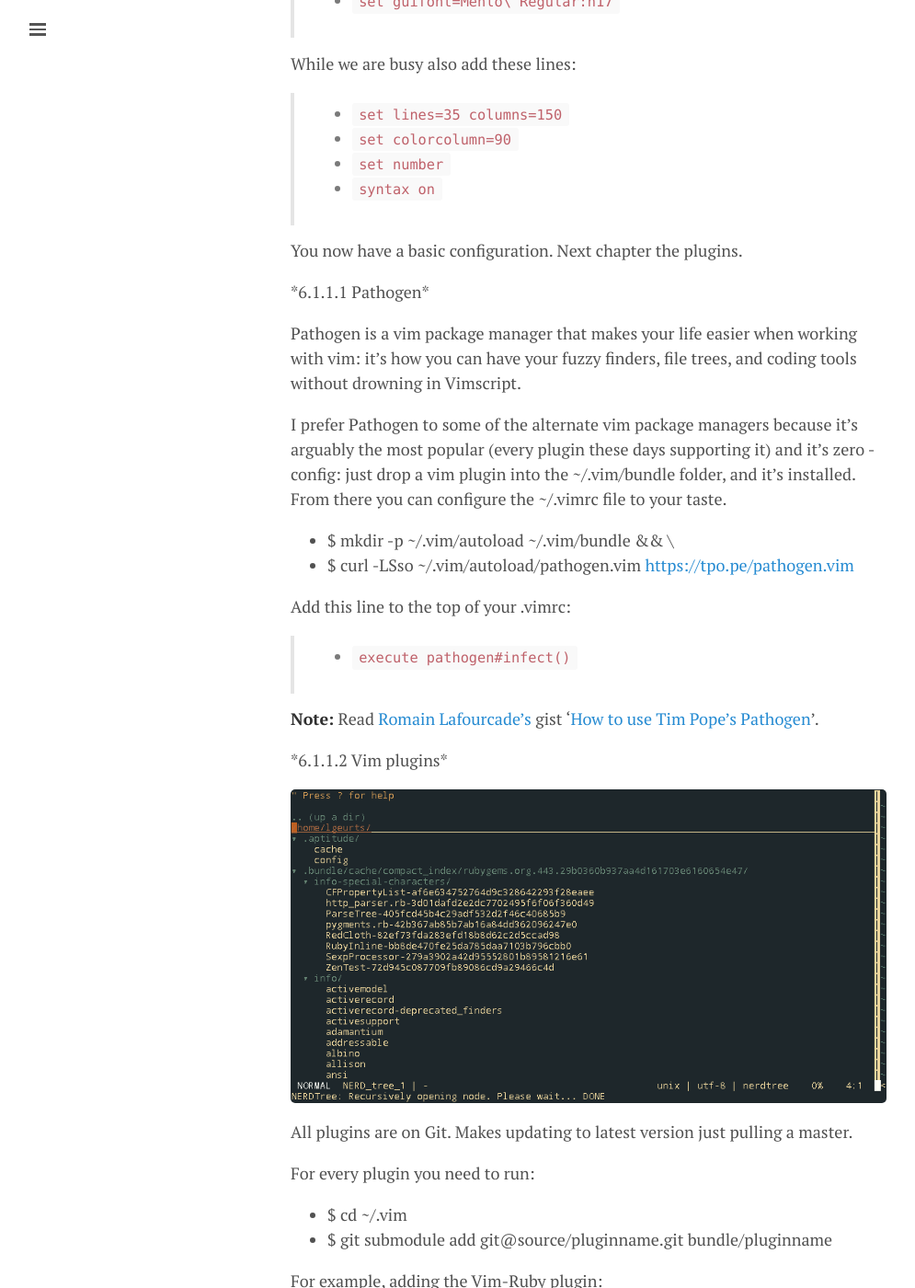
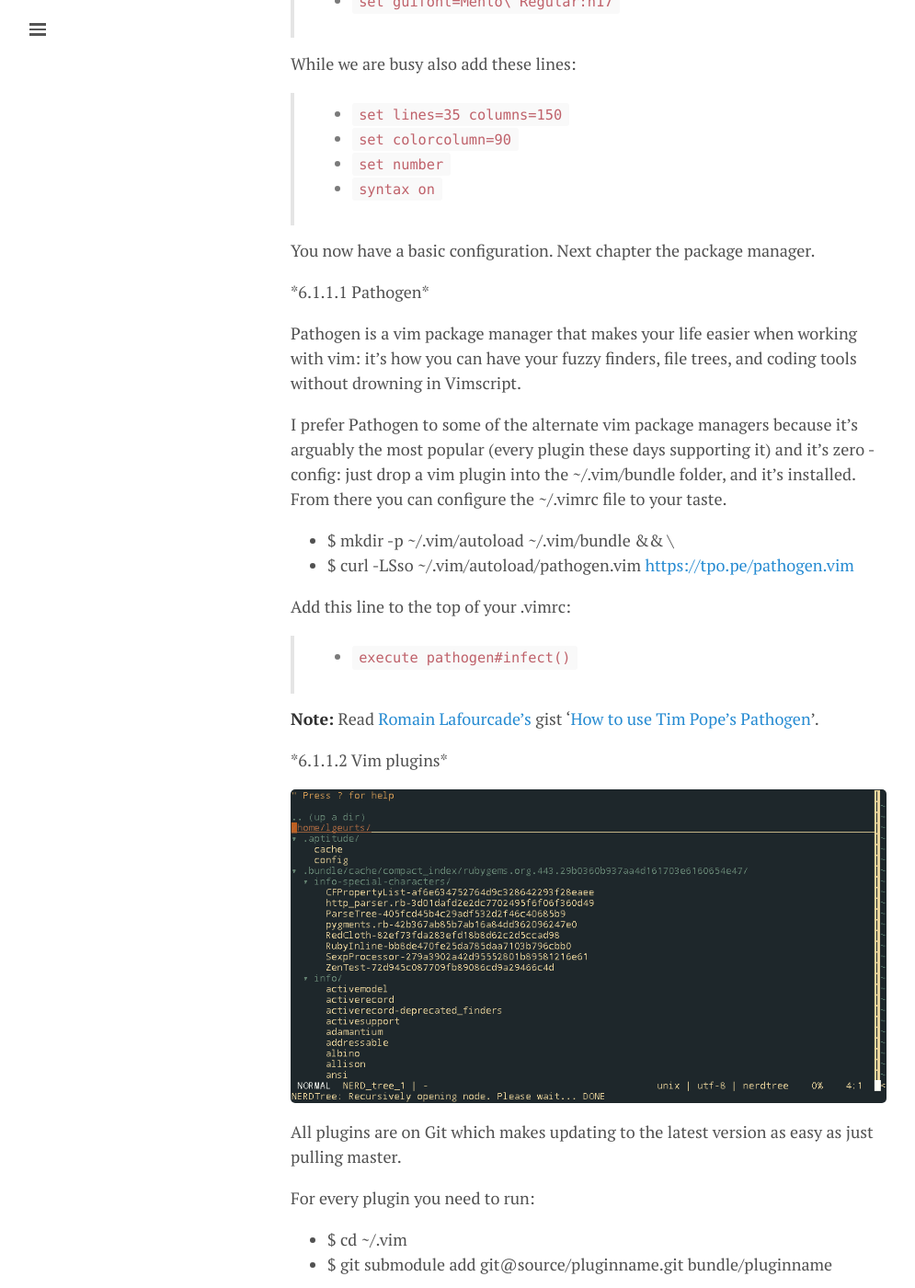
Before and after one commit to lgeurts/lgeurts.github.io, a Jekyll site: the page built from _posts/2017-07-11-bunsenlabs-linux-setup-notes-for dell-inspiron-6000.md, in a window 1280 px wide and 1400 px high, scrolled down 6371 px. Shown: the whole window at 92% size, without its empty margins (0-995 px from the left). Built offline with Jekyll 4.4.1, drawn with Linux system fonts in a browser that asks for light colours; nearby versions of some CDN libraries; comment, search, counter and statistics services are not loaded; some of the changed text lies outside the part shown.

Commit message:
Change Pathogen section

```diff
--- a/_posts/2017-07-11-bunsenlabs-linux-setup-notes-for dell-inspiron-6000.md
+++ b/_posts/2017-07-11-bunsenlabs-linux-setup-notes-for dell-inspiron-6000.md
@@ -191,7 +191,7 @@
 
 > * `filetype indent on`
 
-Now let's download the [Menlo](https://github.com/lgeurts/BunsenLabs-Setup/tree/master/.fonts) fonts and add this line:
+Tell vim to use [Menlo](https://github.com/lgeurts/BunsenLabs-Setup/tree/master/.fonts) fonts with size 17:
 
 > * `set guifont=Menlo\ Regular:h17`
 
@@ -202,7 +202,7 @@
 > * `set number`
 > * `syntax on`
 
-You now have a basic configuration. Next chapter the plugins.
+You now have a basic configuration. Next chapter the package manager.
 
  \*6.1.1.1 Pathogen\*
 
@@ -223,7 +223,7 @@
 
 ![vim](/assets/vim.png)
 
-All plugins are on Git. Makes updating to latest version just pulling a master.
+All plugins are on Git which makes updating to the latest version as easy as just pulling master.
 
 For every plugin you need to run:
 
```
